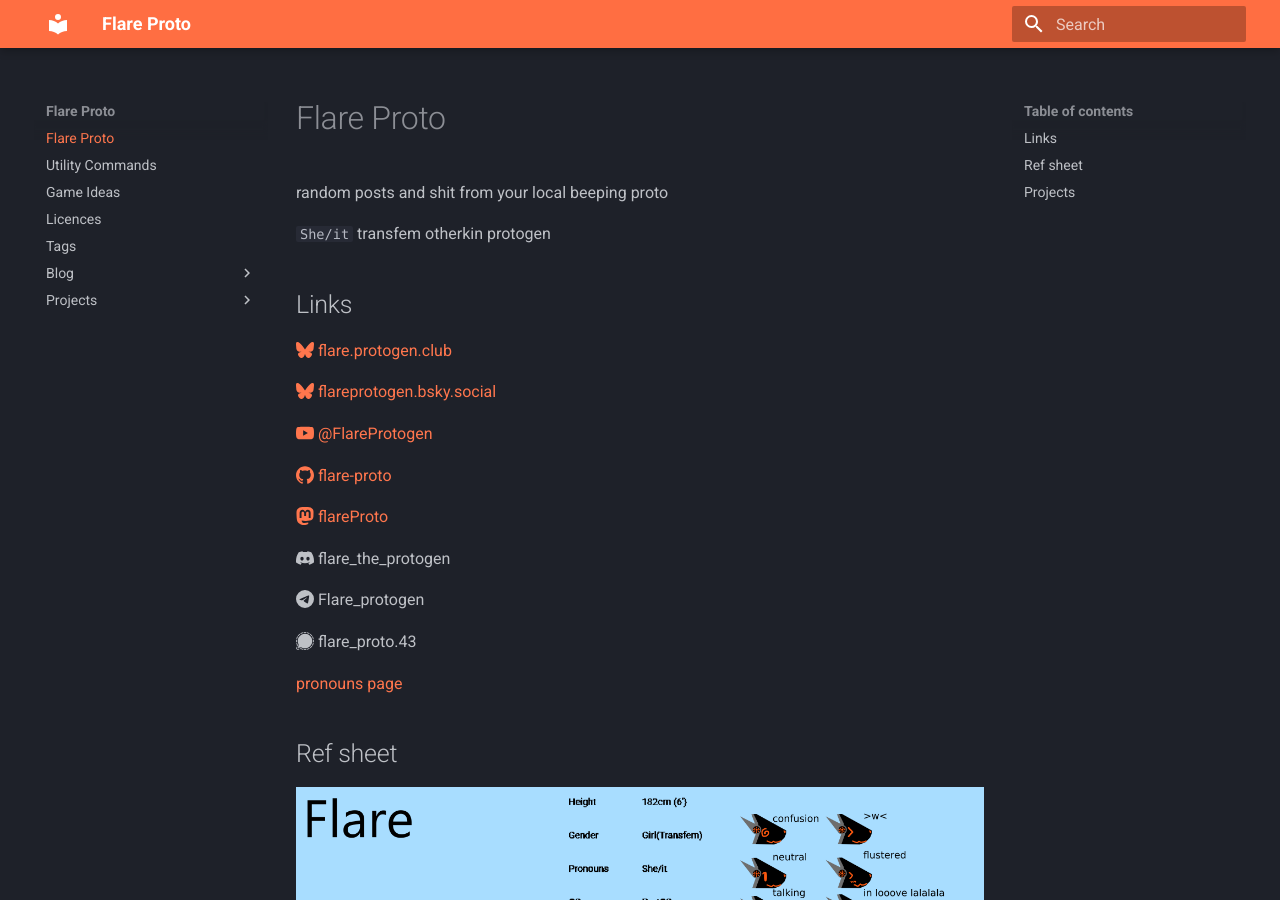
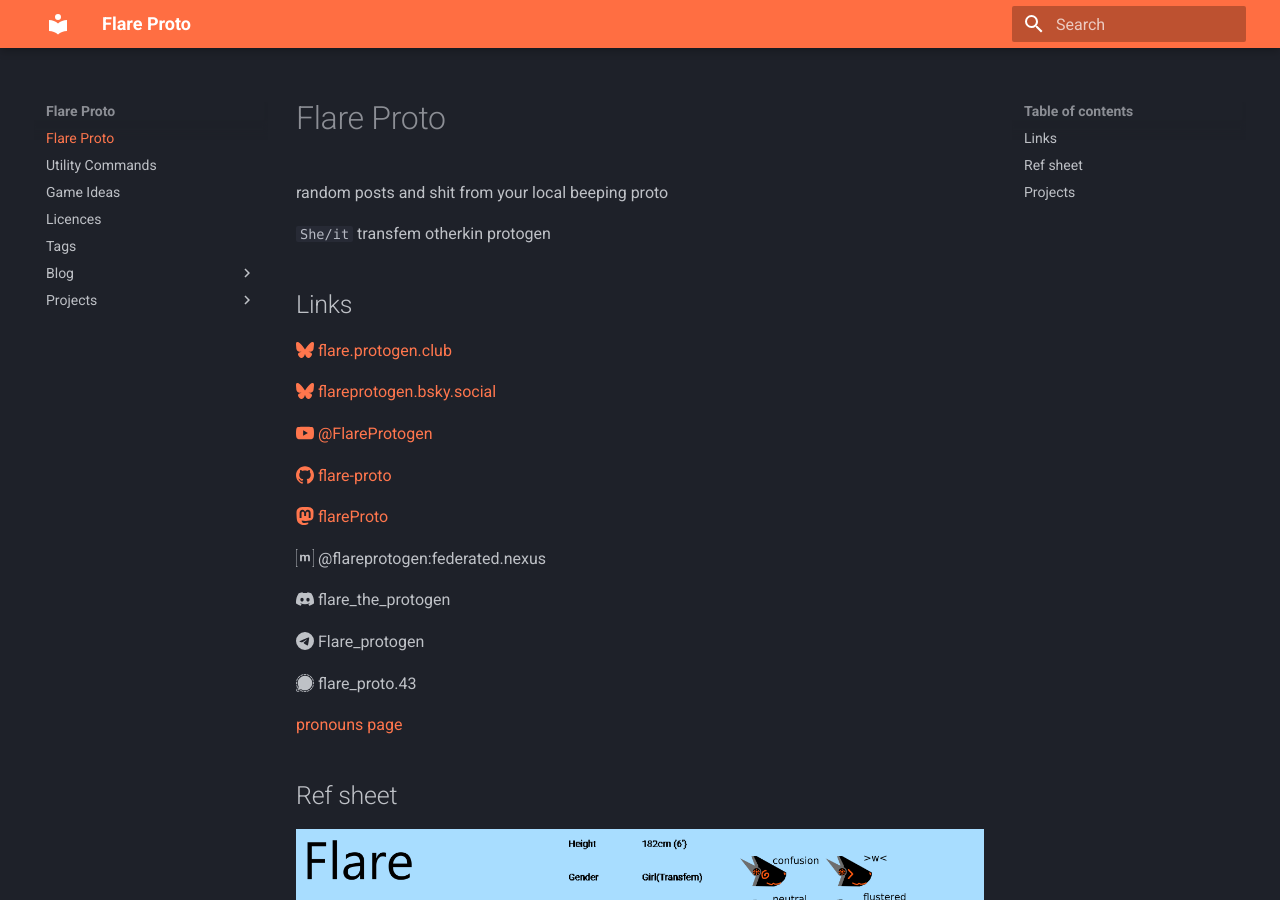
Before and after one commit to flare-proto/flare-proto.github.io, an MkDocs documentation site: the page built from docs/index.md, in a window 1280 px wide and 900 px high. Built offline with MkDocs 1.6.1 and Material for MkDocs 9.7.7, drawn with Linux system fonts in a browser that asks for light colours; some web fonts are replaced.

Commit message:
Update index.md

```diff
--- a/docs/index.md
+++ b/docs/index.md
@@ -20,11 +20,14 @@ random posts and shit from your local beeping proto
 
 [:simple-mastodon:  flareProto](https://mastodon.social/@flareProto)
 
+:simple-matrix: @flareprotogen:federated.nexus
+
 :simple-discord:  flare_the_protogen
 
 :simple-telegram:  Flare_protogen
 
 :simple-signal:  flare_proto.43
+
 
 [pronouns page](https://en.pronouns.page/@flare_proto)
 
```
